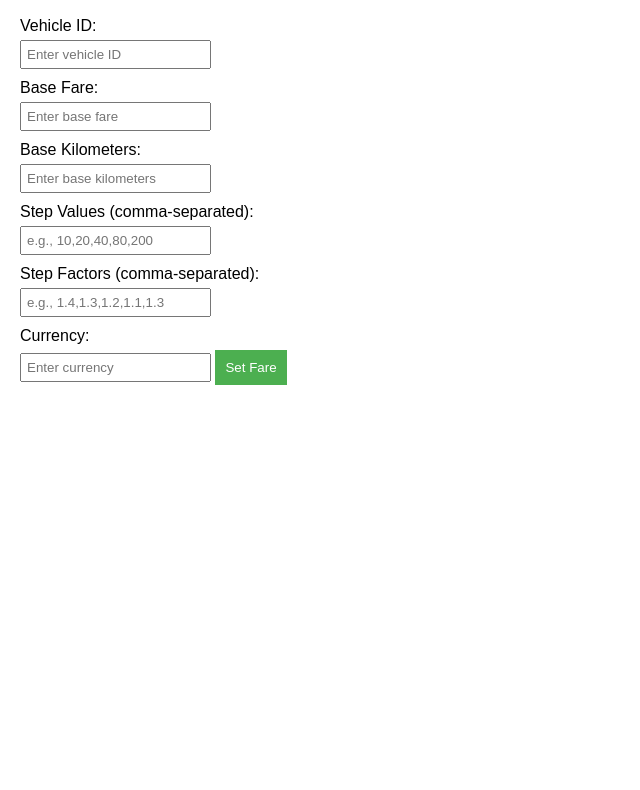
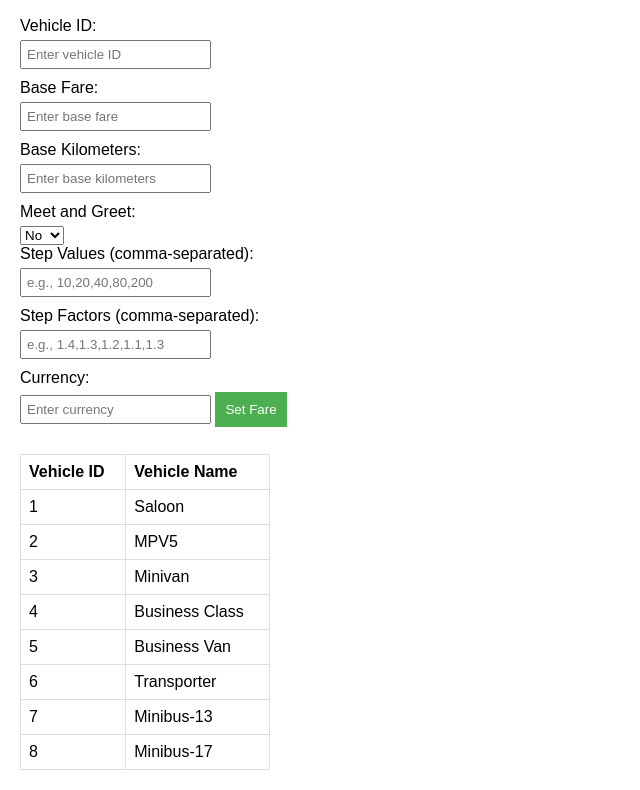
Before and after one commit to hnynazeeb/leamigo.github.io, a plain HTML site: page test.html in a window 1280 px wide. Shown: the part 51-841 px from the top of the page, without its empty margins (0-640 px from the left). Before the commit the page ends 800 px from the top, so only its background shows below. Drawn offline with Linux system fonts and the light colour scheme.

Commit message:
Update test.html

```diff
--- a/test.html
+++ b/test.html
@@ -27,6 +27,16 @@
         button:hover {
             background-color: #45a049;
         }
+        table {
+            margin-top: 20px;
+            border-collapse: collapse;
+            width: 250px;
+        }
+        th, td {
+            border: 1px solid #ddd;
+            padding: 8px;
+            text-align: left;
+        }
     </style>
 </head>
 <body>
@@ -43,6 +53,17 @@
     <label for="baseKm">Base Kilometers:</label>
     <input type="number" id="baseKm" name="baseKm" min="0" placeholder="Enter base kilometers">
 
+    <label for="meetAndGreet">Meet and Greet:</label>
+    <select id="meetAndGreet" name="meetAndGreet">
+        <option value="no">No</option>
+        <option value="yes">Yes</option>
+    </select>
+
+    <div id="meetAndGreetCostContainer" style="display: none;">
+        <label for="meetAndGreetCost">Meet and Greet Cost:</label>
+        <input type="number" id="meetAndGreetCost" name="meetAndGreetCost" min="0" placeholder="Enter meet and greet cost">
+    </div>
+
     <label for="stepValues">Step Values (comma-separated):</label>
     <input type="text" id="stepValues" name="stepValues" placeholder="e.g., 10,20,40,80,200">
 
@@ -55,11 +76,64 @@
     <button type="button" onclick="setFare()">Set Fare</button>
 </form>
 
+<table>
+    <tr>
+        <th>Vehicle ID</th>
+        <th>Vehicle Name</th>
+    </tr>
+    <tr>
+        <td>1</td>
+        <td>Saloon</td>
+    </tr>
+    <tr>
+        <td>2</td>
+        <td>MPV5</td>
+    </tr>
+    <tr>
+        <td>3</td>
+        <td>Minivan</td>
+    </tr>
+    <tr>
+        <td>4</td>
+        <td>Business Class</td>
+    </tr>
+    <tr>
+        <td>5</td>
+        <td>Business Van</td>
+    </tr>
+    <tr>
+        <td>6</td>
+        <td>Transporter</td>
+    </tr>
+    <tr>
+        <td>7</td>
+        <td>Minibus-13</td>
+    </tr>
+    <tr>
+        <td>8</td>
+        <td>Minibus-17</td>
+    </tr>
+</table>
+
 <script>
+    document.getElementById('meetAndGreet').addEventListener('change', function () {
+        const meetAndGreetCostContainer = document.getElementById('meetAndGreetCostContainer');
+        const meetAndGreetCostInput = document.getElementById('meetAndGreetCost');
+
+        if (this.value === 'yes') {
+            meetAndGreetCostContainer.style.display = 'block';
+        } else {
+            meetAndGreetCostContainer.style.display = 'none';
+            meetAndGreetCostInput.value = '';  // Reset the value when switching to "No"
+        }
+    });
+
     function setFare() {
         const vehicleId = document.getElementById('vehicleId').value;
         const baseFare = document.getElementById('baseFare').value;
         const baseKm = document.getElementById('baseKm').value;
+        const meetAndGreet = document.getElementById('meetAndGreet').value;
+        const meetAndGreetCost = document.getElementById('meetAndGreetCost').value;
         const stepValues = document.getElementById('stepValues').value.split(',').map(Number);
         const stepFactors = document.getElementById('stepFactors').value.split(',').map(Number);
         const currency = document.getElementById('currency').value;
@@ -68,8 +142,8 @@
         const fareConfig = {
             "formula": {
                 "meet": {
-                    "cost": 0,
-                    "included": 1
+                    "cost": meetAndGreet === 'yes' ? parseFloat(meetAndGreetCost) : 0,
+                    "included": meetAndGreet === 'yes' ? 1 : 0
                 },
                 "step": {}
             },
```
